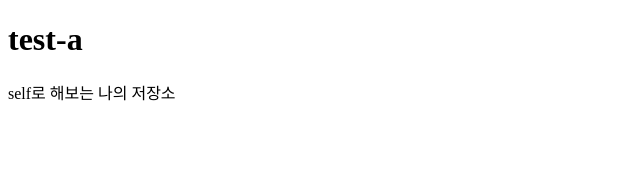
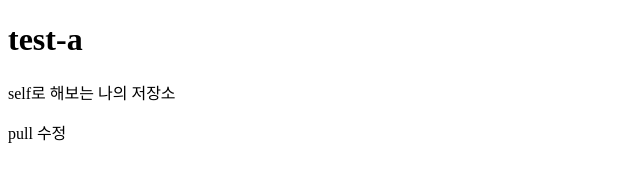
Before and after one commit to thdwltn/git_self, a plain HTML site: page index.html in a window 1280 px wide. Shown: the full height of the page, 0-640 px from the left. Drawn offline with Linux system fonts and the light colour scheme.

Commit message:
두  번째 수정

```diff
--- a/index.html
+++ b/index.html
@@ -7,6 +7,7 @@
     <title>Test-a</title>
     <h1>test-a</h1>
     <p>self로 해보는 나의 저장소</p>
+    <p>pull 수정</p>
 </head>
 <body>
 
```
